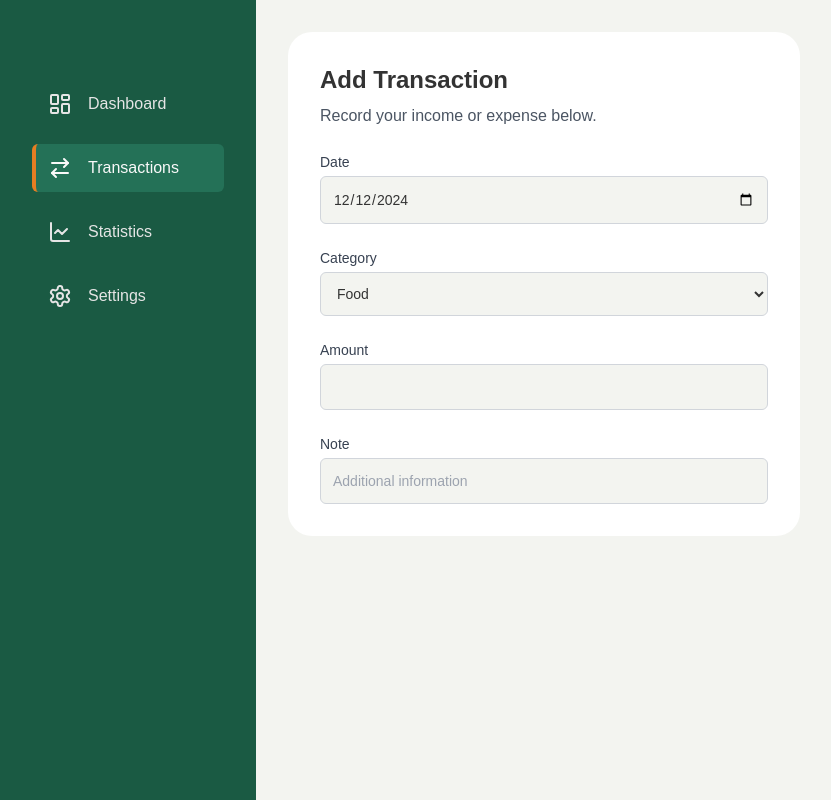
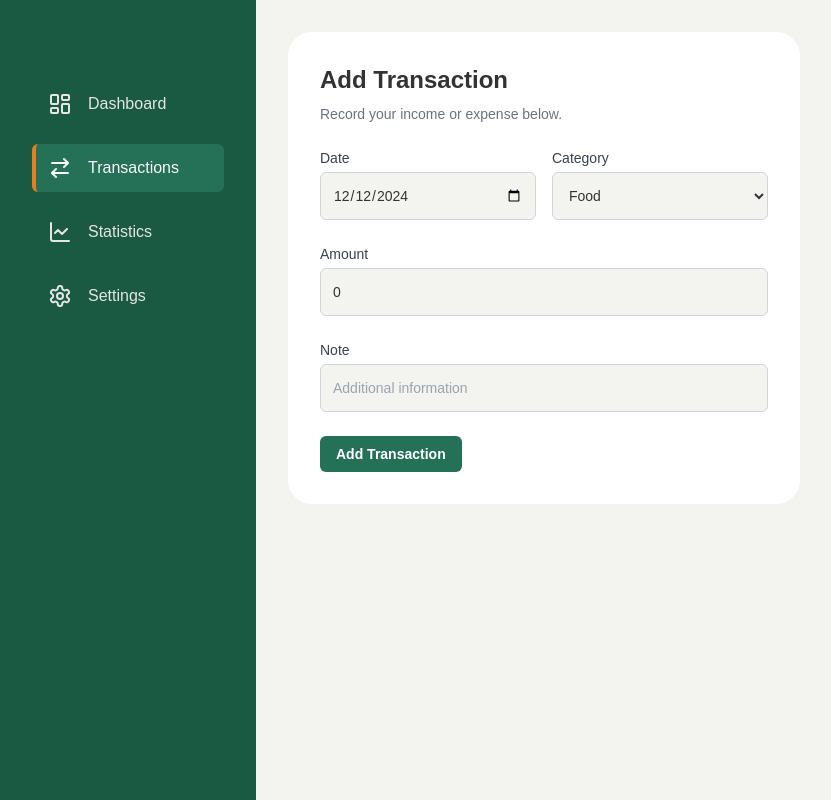
Before and after one commit to uraaaa24/green-budget-frontend, a Next.js app: page /transactions in a window 1280 px wide. Shown: the whole page, without its empty margins (0-831 px from the left). Built offline with nearby package versions, Linux system fonts and the light colour scheme.

Commit message:
feat: フォームにreact-hook-formを導入

```diff
--- /dev/null
+++ b/src/components/elements/button/index.tsx
@@ -0,0 +1,19 @@
+import { cx } from '@/utils'
+import React, { ComponentProps } from 'react'
+
+type ButtonProps = ComponentProps<'button'>
+
+const Button = ({ disabled, className, ...props }: ButtonProps) => {
+  return (
+    <button
+      {...props}
+      className={cx(
+        'px-4 py-2 text-sm font-semibold text-white bg-primary rounded-md hover:bg-primary-dark focus:outline-none focus:ring focus:ring-primary-light',
+        disabled && 'bg-gray-300 text-gray-500 pointer-events-none',
+        className
+      )}
+    />
+  )
+}
+
+export default Button
--- /dev/null
+++ b/src/components/elements/button/submit-button.tsx
@@ -0,0 +1,29 @@
+import React, { ComponentProps } from 'react'
+import Button from '.'
+import { cx } from '@/utils'
+import { LoaderCircle } from 'lucide-react'
+
+type SubmitButtonProps = ComponentProps<'button'> & {
+  label: string
+  isLoading?: boolean
+}
+
+const SubmitButton = ({ label, isLoading, ...props }: SubmitButtonProps) => {
+  return (
+    <Button
+      {...props}
+      className={cx(
+        'relative flex items-center justify-center',
+        isLoading && 'pointer-events-none'
+      )}
+    >
+      <span className={cx(isLoading && 'opacity-70')}>{label}</span>
+
+      {isLoading && (
+        <LoaderCircle className="absolute w-5 h-5 animate-spin text-accent" aria-hidden="true" />
+      )}
+    </Button>
+  )
+}
+
+export default SubmitButton
--- a/src/components/elements/form-field/index.tsx
+++ b/src/components/elements/form-field/index.tsx
@@ -1,12 +1,14 @@
 import React, { cloneElement, isValidElement, ReactElement, useId } from 'react'
+import { FieldError } from 'react-hook-form'
 
 type FormFieldProps = {
   id?: string
   label: string
   children: ReactElement<{ id?: string }>
+  error?: FieldError
 }
 
-const FormField = ({ id, label, children }: FormFieldProps) => {
+const FormField = ({ id, label, children, error }: FormFieldProps) => {
   const uuId = useId()
   id ??= uuId
 
@@ -18,6 +20,7 @@ const FormField = ({ id, label, children }: FormFieldProps) => {
         {label}
       </label>
       {cloneChildren}
+      {error && <p className="text-sm text-red-500">{error.message}</p>}
     </div>
   )
 }
--- a/src/components/elements/input/index.tsx
+++ b/src/components/elements/input/index.tsx
@@ -11,7 +11,7 @@ const Input = ({ type, id, name, placeholder, defaultValue, ...props }: InputPro
       name={name}
       defaultValue={defaultValue}
       placeholder={placeholder}
-      className="w-full p-3 text-sm bg-neutral border border-gray-300 rounded-md focus:outline-none focus:border-primary-light transition"
+      className="w-full min-h-12 p-3 text-sm bg-neutral border border-gray-300 rounded-md focus:outline-none focus:border-primary-light transition"
     />
   )
 }
--- a/src/components/elements/select/index.tsx
+++ b/src/components/elements/select/index.tsx
@@ -11,7 +11,7 @@ const Select = ({ id, name, defaultValue, options, ...props }: SelectProps) => {
       id={id}
       name={name}
       defaultValue={defaultValue}
-      className="w-full p-3 text-sm bg-neutral border border-gray-300 rounded-md focus:outline-none focus:border-primary-light transition"
+      className="w-full min-h-12 p-3 text-sm bg-neutral border border-gray-300 rounded-md focus:outline-none focus:border-primary-light transition"
     >
       {options.map((option) => (
         <option key={option} value={option}>
--- a/src/features/transactions/transactionForm/components/amount-input.tsx
+++ b/src/features/transactions/transactionForm/components/amount-input.tsx
@@ -1,12 +1,21 @@
 import FormField from '@/components/elements/form-field'
 import Input from '@/components/elements/input'
 import React from 'react'
+import { Controller, useFormContext } from 'react-hook-form'
 
 const AmountInput = () => {
+  const { control } = useFormContext()
+
   return (
-    <FormField label="Amount">
-      <Input type="number" name="amount" />
-    </FormField>
+    <Controller
+      name="amount"
+      control={control}
+      render={({ field }) => (
+        <FormField label="Amount">
+          <Input type="number" {...field} />
+        </FormField>
+      )}
+    />
   )
 }
 
--- a/src/features/transactions/transactionForm/components/category-input.tsx
+++ b/src/features/transactions/transactionForm/components/category-input.tsx
@@ -1,6 +1,7 @@
 import FormField from '@/components/elements/form-field'
 import Select from '@/components/elements/select'
 import React from 'react'
+import { Controller, useFormContext } from 'react-hook-form'
 
 const BIG_CATEGORIES = [
   'Food',
@@ -13,10 +14,18 @@ const BIG_CATEGORIES = [
 ]
 
 const CategoryInput = () => {
+  const { control } = useFormContext()
+
   return (
-    <FormField label="Category">
-      <Select name="category" defaultValue="Food" options={BIG_CATEGORIES} />
-    </FormField>
+    <Controller
+      name="category"
+      control={control}
+      render={({ field }) => (
+        <FormField label="Category">
+          <Select {...field} options={BIG_CATEGORIES} />
+        </FormField>
+      )}
+    />
   )
 }
 
--- a/src/features/transactions/transactionForm/components/datepicker-input.tsx
+++ b/src/features/transactions/transactionForm/components/datepicker-input.tsx
@@ -3,14 +3,21 @@
 import FormField from '@/components/elements/form-field'
 import Input from '@/components/elements/input'
 import React from 'react'
+import { Controller, useFormContext } from 'react-hook-form'
 
 const DatepickerInput = () => {
-  const defaultDate = new Date().toISOString().split('T')[0]
+  const { control } = useFormContext()
 
   return (
-    <FormField label="Date">
-      <Input type="date" name="date" defaultValue={defaultDate} />
-    </FormField>
+    <Controller
+      name="date"
+      control={control}
+      render={({ field }) => (
+        <FormField label="Date">
+          <Input type="date" {...field} />
+        </FormField>
+      )}
+    />
   )
 }
 
--- a/src/features/transactions/transactionForm/components/note-input.tsx
+++ b/src/features/transactions/transactionForm/components/note-input.tsx
@@ -1,12 +1,21 @@
 import FormField from '@/components/elements/form-field'
 import Input from '@/components/elements/input'
 import React from 'react'
+import { Controller, useFormContext } from 'react-hook-form'
 
 const NoteInput = () => {
+  const { control } = useFormContext()
+
   return (
-    <FormField label="Note">
-      <Input type="text" name="note" placeholder="Additional information" />
-    </FormField>
+    <Controller
+      name="note"
+      control={control}
+      render={({ field }) => (
+        <FormField label="Note">
+          <Input type="text" placeholder="Additional information" {...field} />
+        </FormField>
+      )}
+    />
   )
 }
 
--- a/src/features/transactions/transactionForm/index.tsx
+++ b/src/features/transactions/transactionForm/index.tsx
@@ -7,9 +7,18 @@ import { useForm, FormProvider } from 'react-hook-form'
 import CategoryInput from './components/category-input'
 import AmountInput from './components/amount-input'
 import NoteInput from './components/note-input'
+import SubmitButton from '@/components/elements/button/submit-button'
 
 const TransactionForm = () => {
-  const methods = useForm()
+  // TODO: スキーマを定義してバリデーションを追加する
+  const methods = useForm({
+    defaultValues: {
+      date: new Date().toISOString().split('T')[0],
+      category: 'Food',
+      amount: 0,
+      note: ''
+    }
+  })
 
   const onSubmit = (data: unknown) => {
     console.log(data)
@@ -18,21 +27,17 @@ const TransactionForm = () => {
   return (
     <div className="max-w-lg bg-white p-8 rounded-3xl">
       <h2 className="text-2xl font-bold mb-2">Add Transaction</h2>
-      <p className="text-gray-600 mb-6 text-md">Record your income or expense below.</p>
+      <p className="text-gray-500 mb-6 text-sm">Record your income or expense below.</p>
       <FormProvider {...methods}>
         <form onSubmit={methods.handleSubmit(onSubmit)} className="space-y-6">
-          {/* Date Input */}
-          <DatepickerInput />
-          {/* Category Input */}
-          <CategoryInput />
-
-          {/* Amount Input */}
+          <div className="grid grid-cols-2 gap-4">
+            <DatepickerInput />
+            <CategoryInput />
+          </div>
           <AmountInput />
-
-          {/* Note Input */}
           <NoteInput />
 
-          {/* Submit Button */}
+          <SubmitButton label="Add Transaction" />
         </form>
       </FormProvider>
     </div>
--- a/src/utils/index.ts
+++ b/src/utils/index.ts
@@ -1,3 +1,3 @@
-export const cx = (...classNames: (string | undefined)[]): string => {
+export const cx = (...classNames: (string | boolean | undefined | null)[]): string => {
   return classNames.filter(Boolean).join(' ')
 }
```
